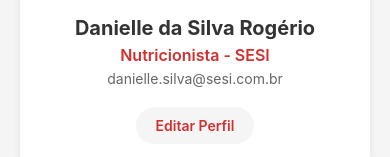
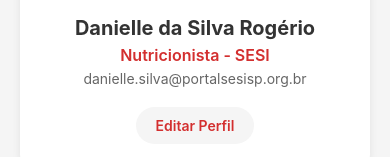
Before and after one commit to Vini-cods/sesi, a React Native app: screen /Perfil in a window 390 px wide. Shown: the part 256-413 px from the top of the page. Built offline with nearby package versions, Linux system fonts and the light colour scheme.

Commit message:
Update user email in PerfilScreen to reflect new domain

```diff
--- a/PerfilScreen.js
+++ b/PerfilScreen.js
@@ -35,7 +35,7 @@ const PerfilScreen = ({ navigation }) => {
 
                     <Text style={styles.userName}>Danielle da Silva Rogério</Text>
                     <Text style={styles.userRole}>Nutricionista - SESI</Text>
-                    <Text style={styles.userEmail}>danielle.silva@sesi.com.br</Text>
+                    <Text style={styles.userEmail}>danielle.silva@portalsesisp.org.br</Text>
 
                     <TouchableOpacity style={styles.editProfileButton}>
                         <Text style={styles.editProfileText}>Editar Perfil</Text>
```
